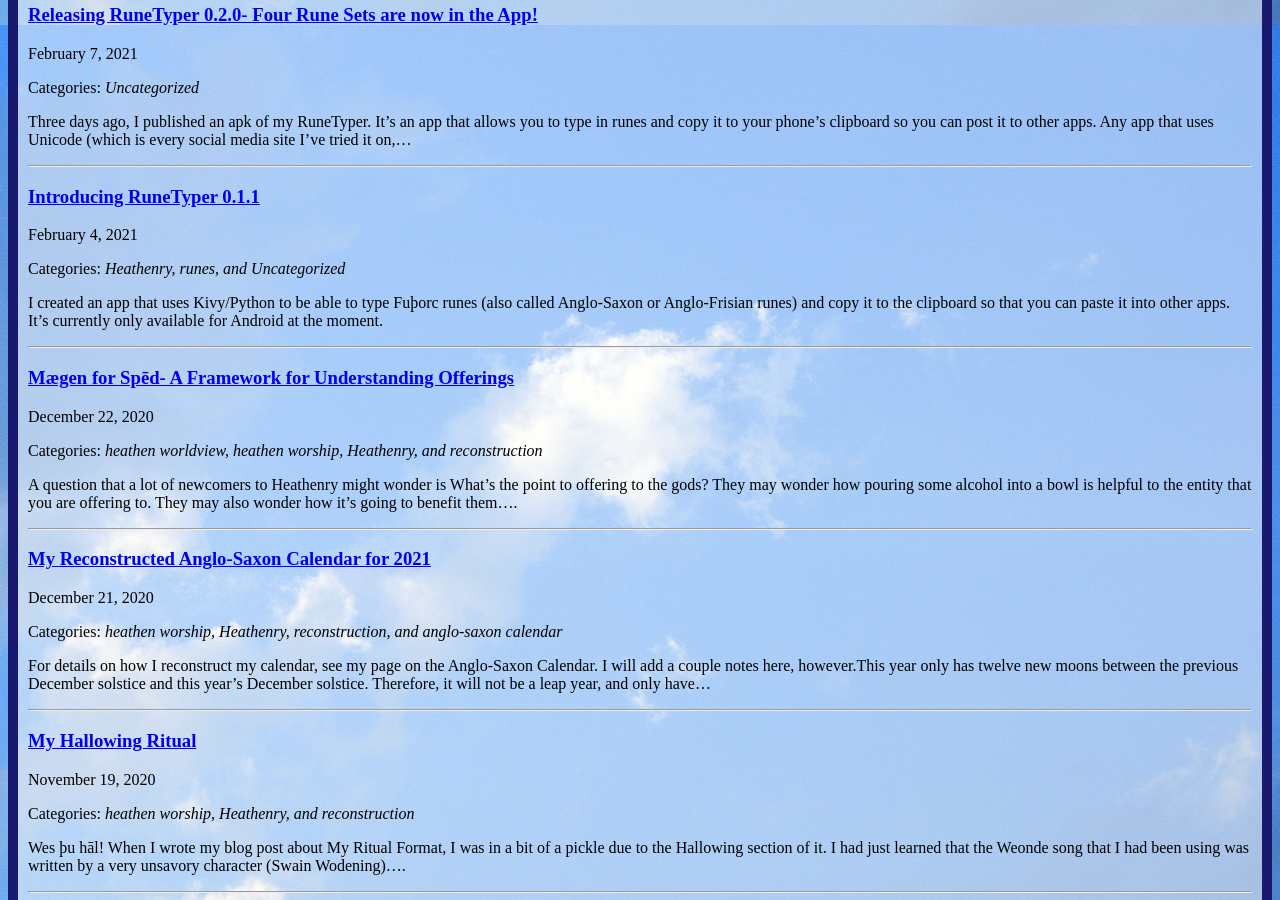
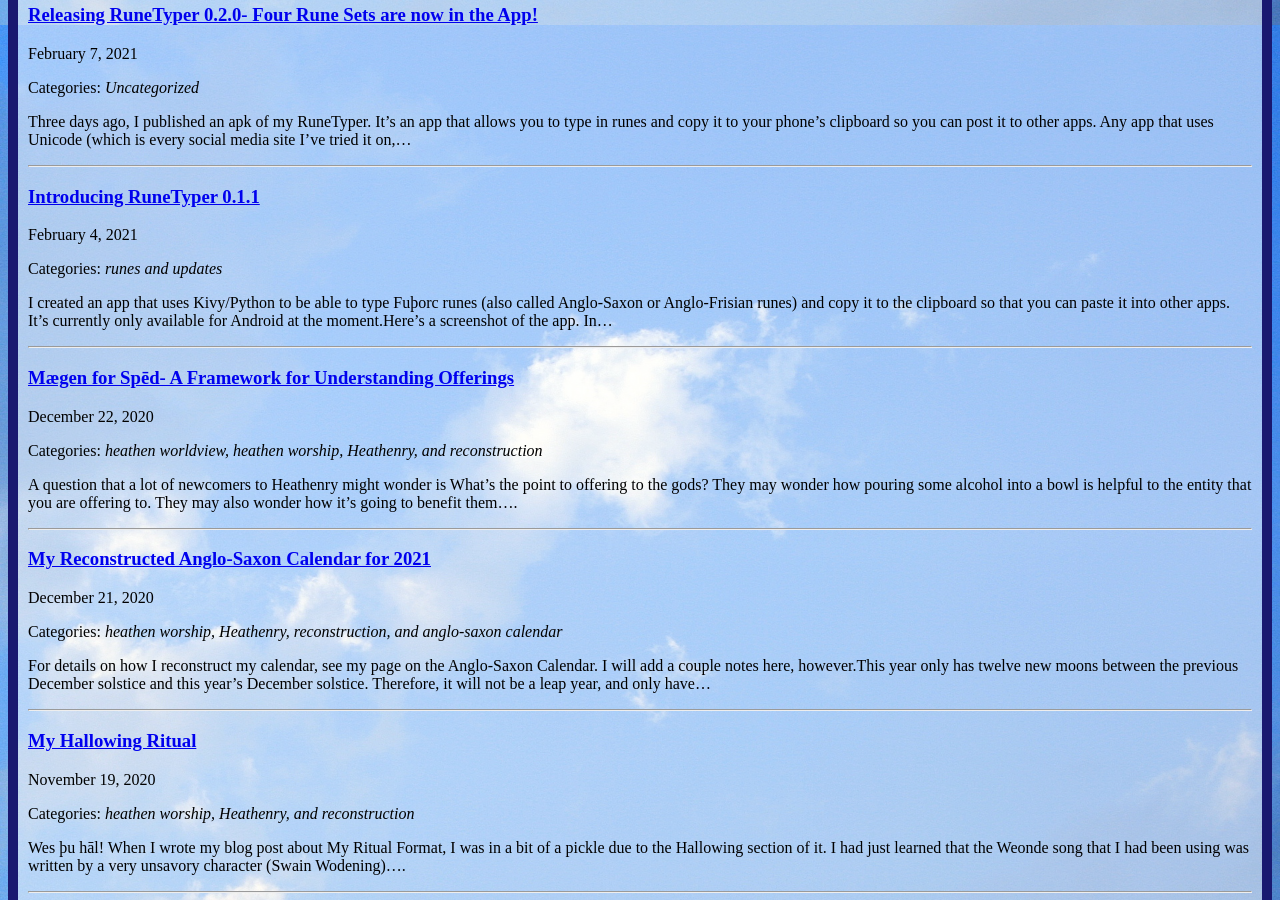
Before and after one commit to byronpendason/byronpendason.github.io, a Jekyll site: the page built from blog.md, in a window 1280 px wide and 900 px high, scrolled down 2925 px. Built offline with Jekyll 4.4.1, drawn with Linux system fonts in a browser that asks for light colours; our own code applies the rules of GitHub Pages for plain Markdown files; comment, search, counter and statistics services are not loaded.

Commit message:
Update 2021-02-04-introducing-runetyper-0-1-1.md

```diff
--- a/_posts/2021-02-04-introducing-runetyper-0-1-1.md
+++ b/_posts/2021-02-04-introducing-runetyper-0-1-1.md
@@ -4,7 +4,7 @@
 date: 2021-02-04 01:55
 author: byronarn
 comments: true
-categories: [Heathenry, runes, Uncategorized]
+categories: [runes, updates]
 ---
 <!-- wp:paragraph -->
 <p>I created an app that uses Kivy/Python to be able to type Fuþorc runes (also called Anglo-Saxon or Anglo-Frisian runes) and copy it to the clipboard so that you can paste it into other apps. It's currently only available for Android at the moment.</p>
```
